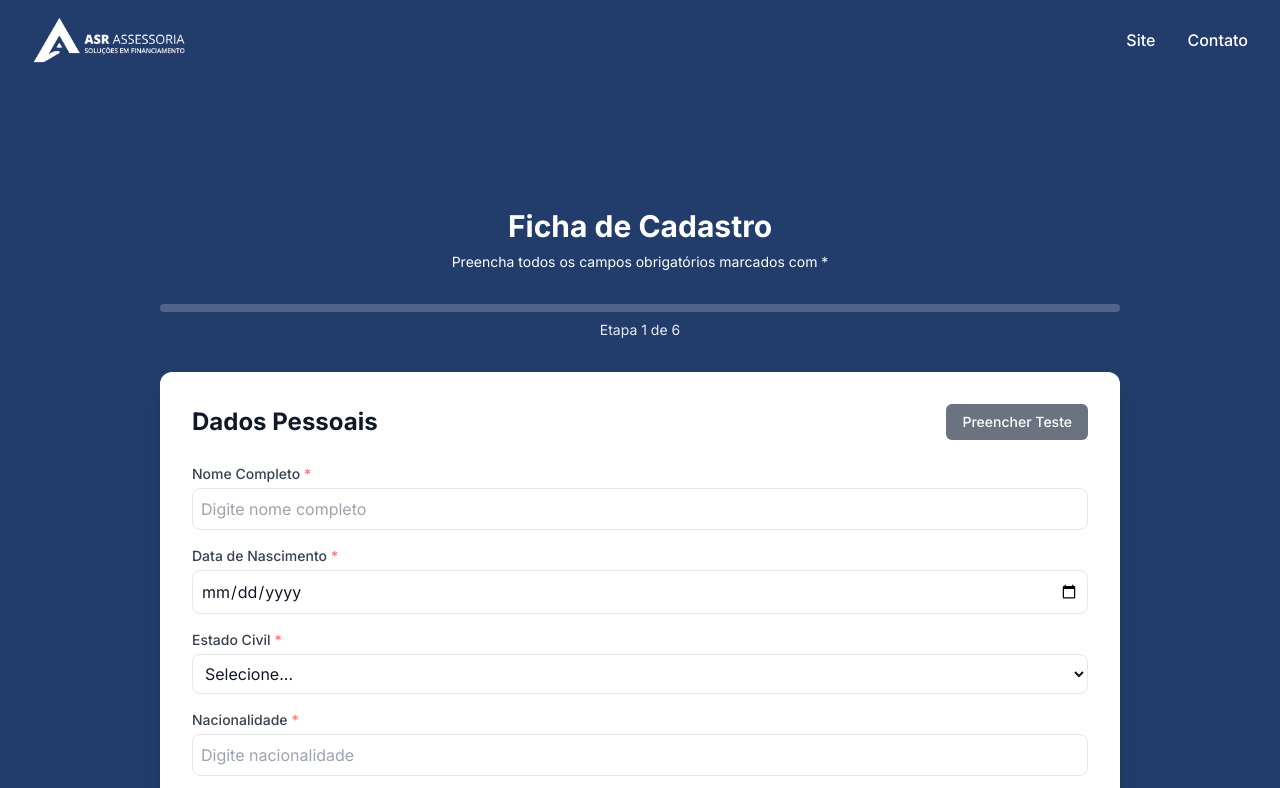
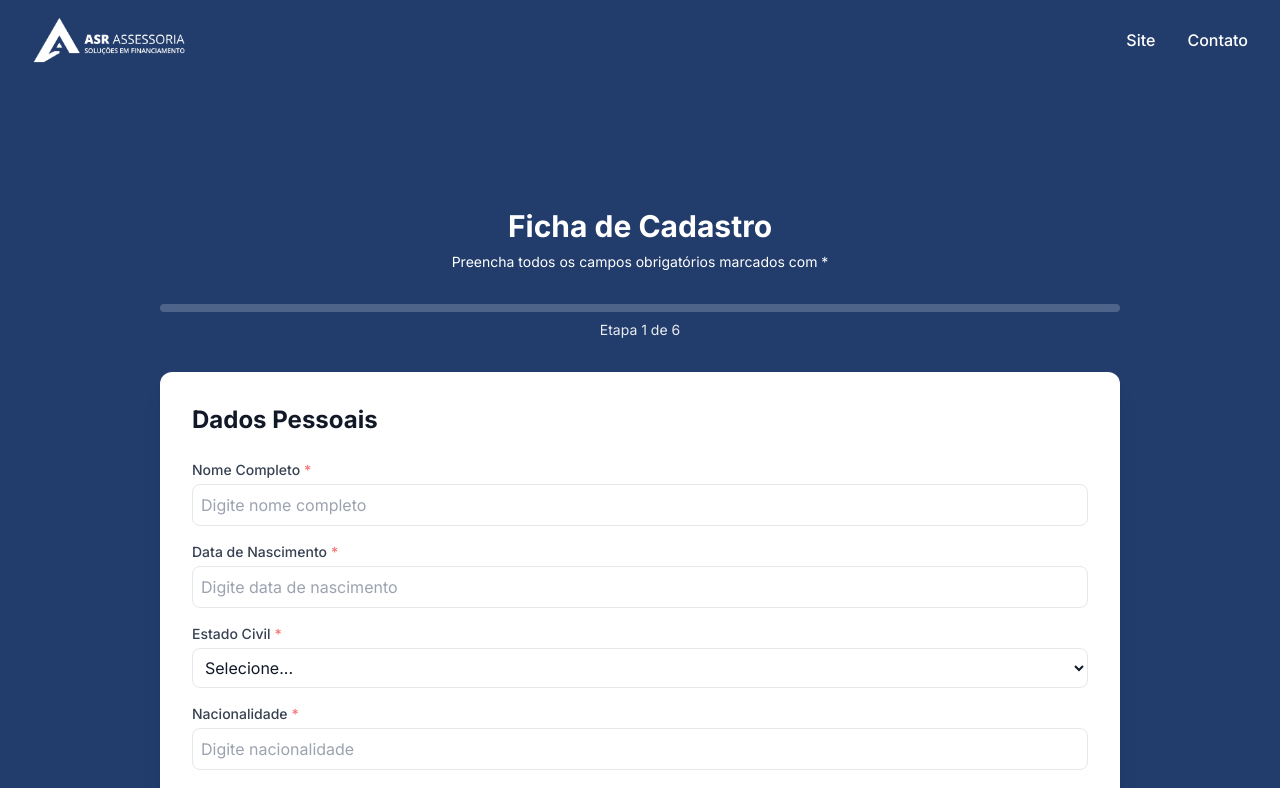
Before and after one commit to carlospio/ficha-de-cadastro-asrassessoria, a Next.js app: page /ficha-de-cadastro-asrassessoria/ in a window 1280 px wide. Shown: the top 788 px of the page. Built offline with nearby package versions, Linux system fonts and the light colour scheme.

Commit message:
feat: update date fields to use mask instead of calendar

```diff
--- a/src/components/FormField.tsx
+++ b/src/components/FormField.tsx
@@ -26,6 +26,9 @@ const getMask = (name: string, defaultMask?: string): string => {
       return '(99) 99999-9999';
     case 'cep':
       return '99999-999';
+    case 'dataNascimento':
+    case 'dataEmissao':
+      return '99/99/9999';
     default:
       return '';
   }
@@ -96,6 +99,9 @@ export default function FormField({ name, label, type, required, mask, options }
       );
     }
 
+    // Se for campo de data, usar text ao invés de date
+    const inputType = type === 'date' ? 'text' : type;
+
     if (inputMask) {
       return (
         <InputMask
@@ -105,9 +111,9 @@ export default function FormField({ name, label, type, required, mask, options }
           {(inputProps: any) => (
             <input
               {...inputProps}
-              type={type}
+              type={inputType}
               className="w-full p-2 border rounded-lg focus:ring-2 focus:ring-primary focus:border-transparent bg-white text-gray-900"
-              placeholder={`Digite ${label.toLowerCase()}`}
+              placeholder={label ? `Digite ${label.toLowerCase()}` : ''}
             />
           )}
         </InputMask>
@@ -116,10 +122,10 @@ export default function FormField({ name, label, type, required, mask, options }
 
     return (
       <input
-        type={type}
+        type={inputType}
         {...register(name, validation)}
         className="w-full p-2 border rounded-lg focus:ring-2 focus:ring-primary focus:border-transparent bg-white text-gray-900"
-        placeholder={`Digite ${label.toLowerCase()}`}
+        placeholder={label ? `Digite ${label.toLowerCase()}` : ''}
       />
     );
   };
--- a/src/components/StepForm.tsx
+++ b/src/components/StepForm.tsx
@@ -2,7 +2,6 @@ import { useState, useEffect } from 'react';
 import { useForm, FormProvider } from 'react-hook-form';
 import { FormData } from '@/types/form';
 import { formSteps } from '@/utils/formConfig';
-import { sampleData } from '@/utils/sampleData';
 import ProgressBar from './ProgressBar';
 import FormField from './FormField';
 import ReviewStep from './ReviewStep';
@@ -52,10 +51,6 @@ export default function StepForm() {
   const handleEdit = (step: number) => {
     setCurrentStep(step);
     setIsReviewing(false);
-  };
-
-  const handleFillSampleData = () => {
-    reset(sampleData);
   };
 
   const handleFinalSubmit = async () => {
@@ -128,15 +123,6 @@ export default function StepForm() {
               <h2 className="text-2xl font-bold text-gray-900">
                 {formSteps[currentStep].title}
               </h2>
-              {currentStep === 0 && (
-                <button
-                  type="button"
-                  onClick={handleFillSampleData}
-                  className="px-4 py-2 text-sm font-medium text-white bg-gray-500 rounded-md hover:bg-gray-600 focus:outline-none focus:ring-2 focus:ring-offset-2 focus:ring-gray-500"
-                >
-                  Preencher Teste
-                </button>
-              )}
             </div>
 
             <FormProvider {...methods}>
--- a/src/utils/formConfig.ts
+++ b/src/utils/formConfig.ts
@@ -5,7 +5,7 @@ export const formSteps: FormStep[] = [
     title: 'Dados Pessoais',
     fields: [
       { name: 'nome', label: 'Nome Completo', type: 'text', required: true },
-      { name: 'dataNascimento', label: 'Data de Nascimento', type: 'date', required: true },
+      { name: 'dataNascimento', label: 'Data de Nascimento', type: 'date', required: true, mask: '99/99/9999' },
       { name: 'estadoCivil', label: 'Estado Civil', type: 'select', required: true, options: [
         'Solteiro(a)', 'Casado(a)', 'Divorciado(a)', 'Viúvo(a)', 'União Estável'
       ]},
@@ -14,7 +14,7 @@ export const formSteps: FormStep[] = [
       { name: 'cpf', label: 'CPF', type: 'text', required: true, mask: '999.999.999-99' },
       { name: 'rg', label: 'RG', type: 'text', required: true },
       { name: 'orgaoEmissor', label: 'Órgão Emissor', type: 'text', required: false },
-      { name: 'dataEmissao', label: 'Data de Emissão', type: 'date', required: false },
+      { name: 'dataEmissao', label: 'Data de Emissão', type: 'date', required: false, mask: '99/99/9999' },
     ]
   },
   {
```
